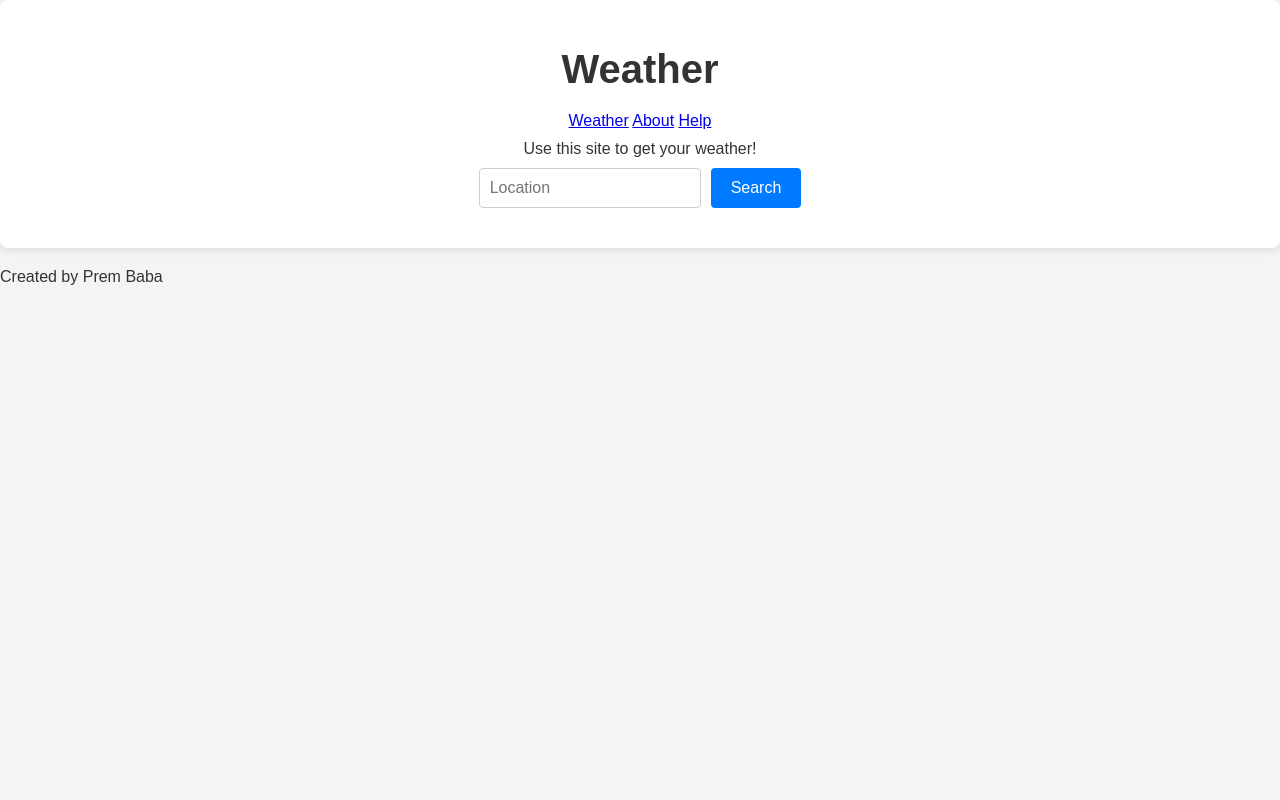
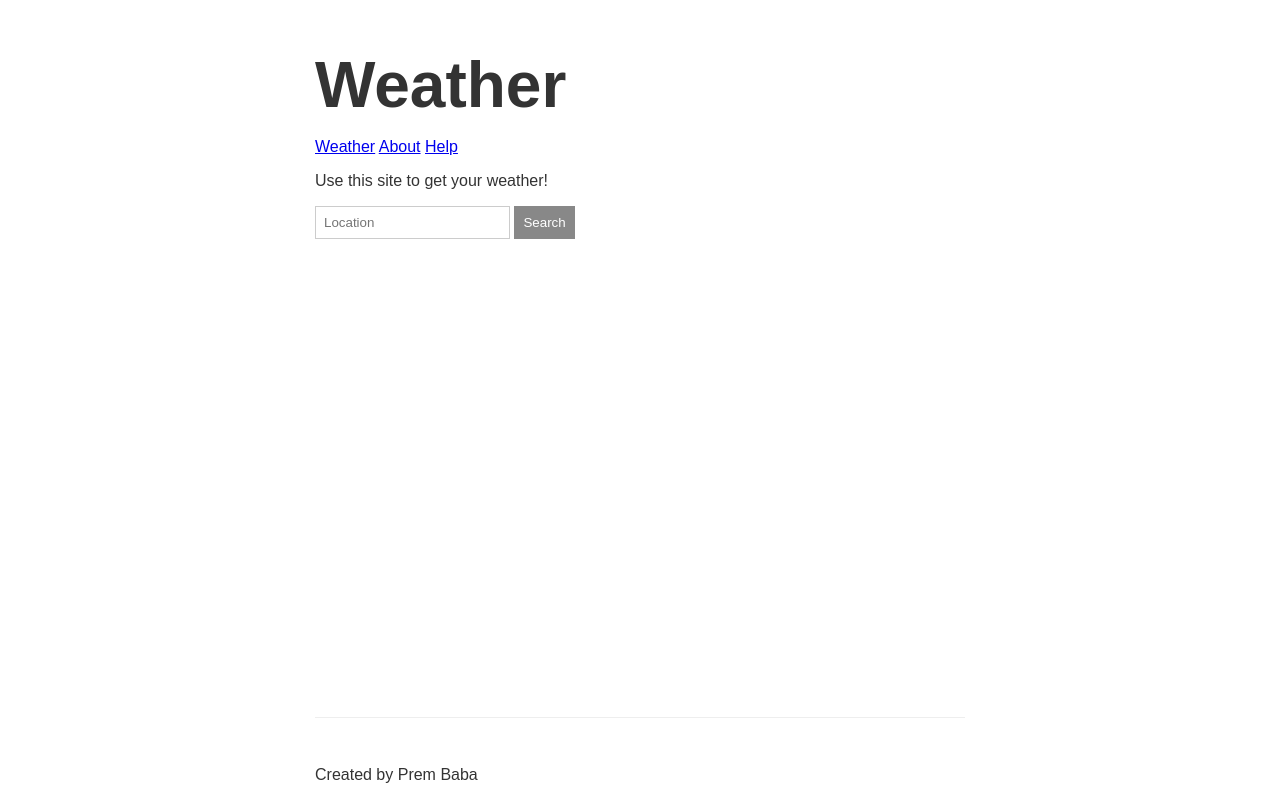
Before and after one commit to premcodeexplorer/Weather-application, a Node server app: page / in a window 1280 px wide. Run offline with Node 20, Linux system fonts and the light colour scheme; some libraries are stand-ins or nearby versions.

Commit message:
Update styles.css

```diff
--- a/public/css/styles.css
+++ b/public/css/styles.css
@@ -1,70 +1,55 @@
 body {
-    font-family: Arial, sans-serif;
-    background-color: #f4f4f4;
-    color: #333;
-    margin: 0;
-    padding: 0;
-}
+    color: #333333;
+    font-family: arial;
+    max-width: 650px;
+    margin: 0 auto;
+    padding: 0 16px;
 
-.container {
-    max-width: 800px;
-    margin: 0 auto;
-    padding: 20px;
+    display: flex;
+    flex-direction: column;
+    min-height: 100vh
 }
 
 .main-content {
-    background-color: #ffffff;
-    border-radius: 8px;
-    box-shadow: 0 2px 10px rgba(0, 0, 0, 0.1);
-    padding: 20px;
-    text-align: center;
+    flex-grow: 1;
+}
+
+footer {
+    color: #888888;
+    border-top: 1px solid #eeeeee;
+    margin-top: 16px;
+    padding: 16px 0;
+}
+
+header {
+    margin-top: 16px;
+    margin-bottom: 48px;
 }
 
 h1 {
-    font-size: 2.5em;
-    margin-bottom: 20px;
+    font-size: 64px;
+    margin-bottom: 16px;
 }
 
-p {
-    margin: 10px 0;
+header a {
+    color: #888888;
+    margin-right: 16px;
+    text-decoration: none;
 }
 
-form {
-    display: flex;
-    justify-content: center;
-    margin-bottom: 20px;
+.portrait {
+    width: 250px;
 }
 
 input {
     border: 1px solid #cccccc;
-    border-radius: 4px;
-    padding: 10px;
-    width: 200px;
-    margin-right: 10px;
-    font-size: 1em;
+    padding: 8px;
 }
 
 button {
     cursor: pointer;
-    border: none;
-    border-radius: 4px;
-    background: #007BFF;
+    border: 1px solid #888888;
+    background: #888888;
     color: white;
-    padding: 10px 20px;
-    font-size: 1em;
-    transition: background 0.3s;
+    padding: 8px;
 }
-
-button:hover {
-    background: #0056b3;
-}
-
-.messages {
-    margin-top: 20px;
-}
-
-footer {
-    color: #888888;
-    margin-top: 20px;
-    text-align: center;
-}
```
